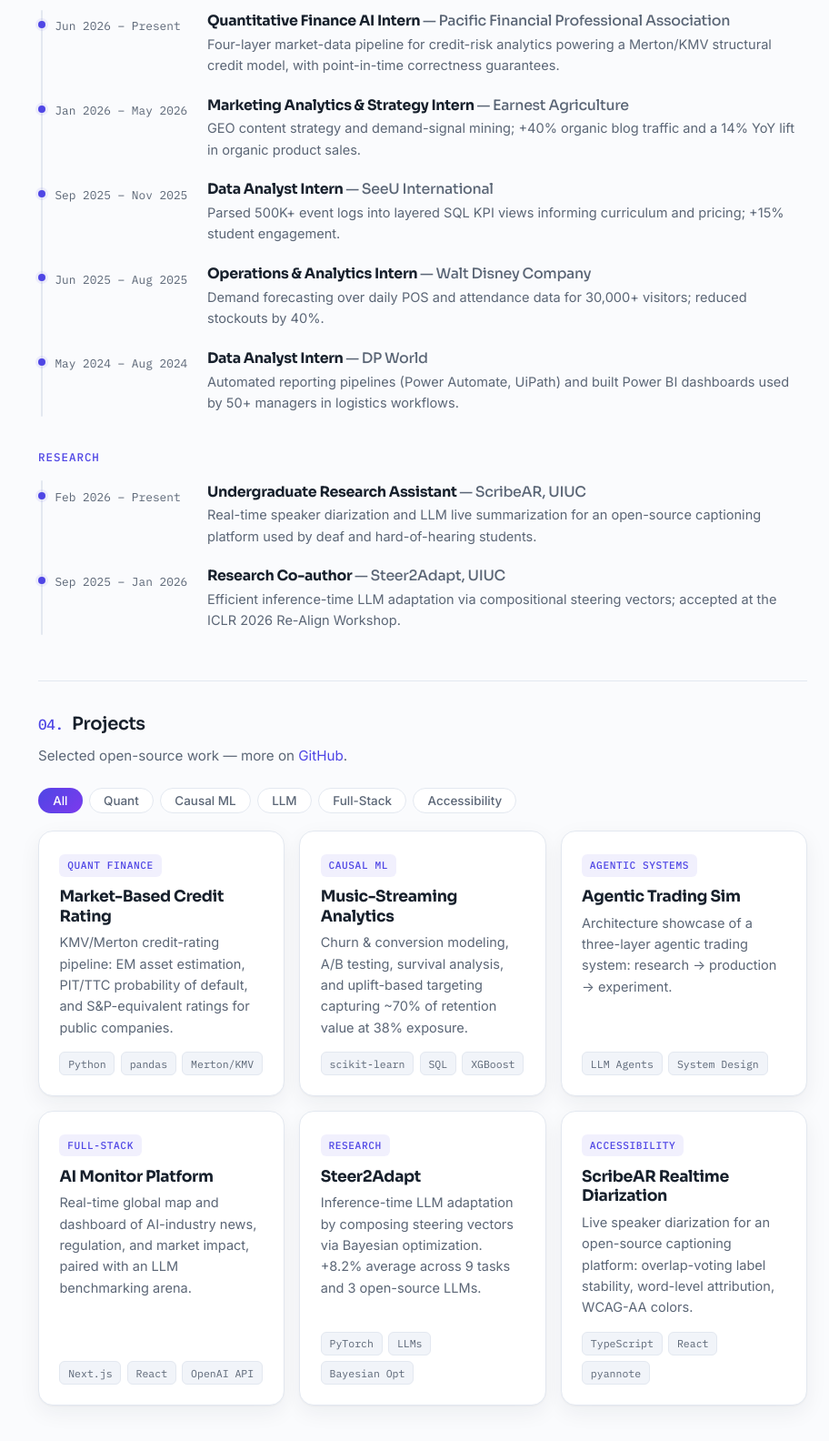
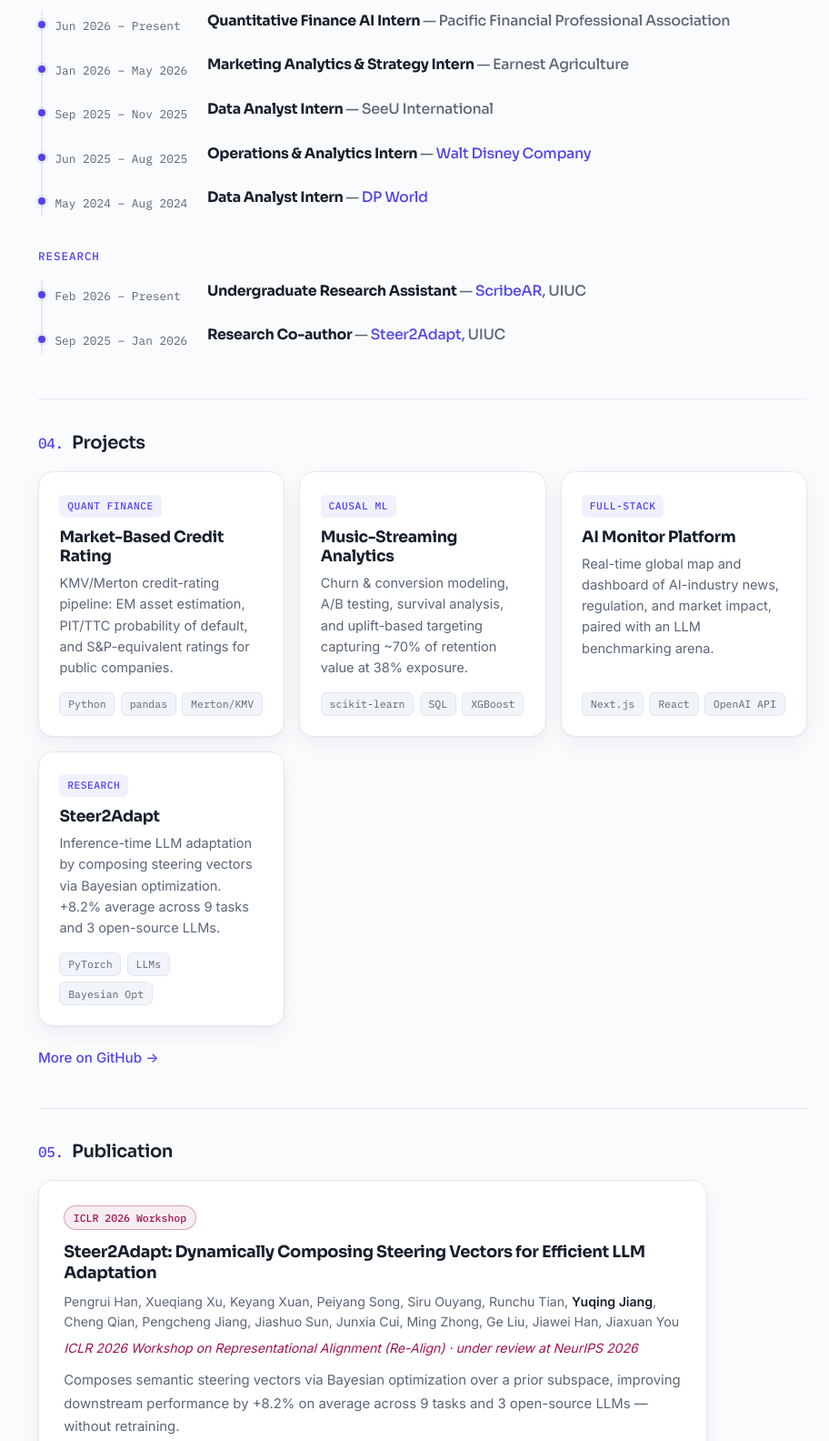
Before and after one commit to JackyJiang08/JackyJiang08.github.io, a plain HTML site: page index.html in a window 1280 px wide. Shown: the part 1153-2737 px from the top of the page at 91% size, without its empty margins (368-1280 px from the left). Drawn offline with Linux system fonts and the light colour scheme.

Commit message:
content: timeline-only experience, 4 curated projects, expanded skills

```diff
--- a/css/sections.css
+++ b/css/sections.css
@@ -268,6 +268,15 @@
   gap: 1rem;
 }
 
+.more-link-row {
+  margin-top: 1.3rem;
+}
+
+.more-link {
+  font-size: 0.95rem;
+  font-weight: 500;
+}
+
 /* ---------- Experience timeline ---------- */
 .timeline-group {
   font-family: var(--font-mono);
--- a/index.html
+++ b/index.html
@@ -204,50 +204,30 @@
             <div class="timeline-when">Jun 2026 &ndash; Present</div>
             <div class="timeline-what">
               <h4>Quantitative Finance AI Intern <span class="org">&mdash; Pacific Financial Professional Association</span></h4>
-              <p>
-                Four-layer market-data pipeline for credit-risk analytics powering a
-                Merton/KMV structural credit model, with point-in-time correctness guarantees.
-              </p>
             </div>
           </li>
           <li class="timeline-item">
             <div class="timeline-when">Jan 2026 &ndash; May 2026</div>
             <div class="timeline-what">
               <h4>Marketing Analytics &amp; Strategy Intern <span class="org">&mdash; Earnest Agriculture</span></h4>
-              <p>
-                GEO content strategy and demand-signal mining; +40% organic blog
-                traffic and a 14% YoY lift in organic product sales.
-              </p>
             </div>
           </li>
           <li class="timeline-item">
             <div class="timeline-when">Sep 2025 &ndash; Nov 2025</div>
             <div class="timeline-what">
               <h4>Data Analyst Intern <span class="org">&mdash; SeeU International</span></h4>
-              <p>
-                Parsed 500K+ event logs into layered SQL KPI views informing
-                curriculum and pricing; +15% student engagement.
-              </p>
             </div>
           </li>
           <li class="timeline-item">
             <div class="timeline-when">Jun 2025 &ndash; Aug 2025</div>
             <div class="timeline-what">
-              <h4>Operations &amp; Analytics Intern <span class="org">&mdash; Walt Disney Company</span></h4>
-              <p>
-                Demand forecasting over daily POS and attendance data for 30,000+
-                visitors; reduced stockouts by 40%.
-              </p>
+              <h4>Operations &amp; Analytics Intern <span class="org">&mdash; <a href="https://thewaltdisneycompany.com/" target="_blank" rel="noopener">Walt Disney Company</a></span></h4>
             </div>
           </li>
           <li class="timeline-item">
             <div class="timeline-when">May 2024 &ndash; Aug 2024</div>
             <div class="timeline-what">
-              <h4>Data Analyst Intern <span class="org">&mdash; DP World</span></h4>
-              <p>
-                Automated reporting pipelines (Power Automate, UiPath) and built
-                Power BI dashboards used by 50+ managers in logistics workflows.
-              </p>
+              <h4>Data Analyst Intern <span class="org">&mdash; <a href="https://www.dpworld.com/" target="_blank" rel="noopener">DP World</a></span></h4>
             </div>
           </li>
         </ul>
@@ -257,21 +237,13 @@
           <li class="timeline-item">
             <div class="timeline-when">Feb 2026 &ndash; Present</div>
             <div class="timeline-what">
-              <h4>Undergraduate Research Assistant <span class="org">&mdash; ScribeAR, UIUC</span></h4>
-              <p>
-                Real-time speaker diarization and LLM live summarization for an
-                open-source captioning platform used by deaf and hard-of-hearing students.
-              </p>
+              <h4>Undergraduate Research Assistant <span class="org">&mdash; <a href="https://github.com/JackyJiang08/ScribeAR-Realtime-Diarization" target="_blank" rel="noopener">ScribeAR</a>, UIUC</span></h4>
             </div>
           </li>
           <li class="timeline-item">
             <div class="timeline-when">Sep 2025 &ndash; Jan 2026</div>
             <div class="timeline-what">
-              <h4>Research Co-author <span class="org">&mdash; Steer2Adapt, UIUC</span></h4>
-              <p>
-                Efficient inference-time LLM adaptation via compositional steering
-                vectors; accepted at the ICLR 2026 Re-Align Workshop.
-              </p>
+              <h4>Research Co-author <span class="org">&mdash; <a href="https://arxiv.org/abs/2602.07276" target="_blank" rel="noopener">Steer2Adapt</a>, UIUC</span></h4>
             </div>
           </li>
         </ul>
@@ -280,17 +252,8 @@
       <!-- Projects -->
       <section id="projects" class="section reveal">
         <h2><span class="section-index">04.</span> Projects</h2>
-        <p class="section-sub">Selected open-source work &mdash; more on <a href="https://github.com/JackyJiang08" target="_blank" rel="noopener">GitHub</a>.</p>
-        <div class="filter-chips" role="toolbar" aria-label="Filter projects by domain" id="project-filters">
-          <button type="button" class="chip active" data-filter="all" aria-pressed="true">All</button>
-          <button type="button" class="chip" data-filter="quant" aria-pressed="false">Quant</button>
-          <button type="button" class="chip" data-filter="causal" aria-pressed="false">Causal ML</button>
-          <button type="button" class="chip" data-filter="llm" aria-pressed="false">LLM</button>
-          <button type="button" class="chip" data-filter="fullstack" aria-pressed="false">Full-Stack</button>
-          <button type="button" class="chip" data-filter="accessibility" aria-pressed="false">Accessibility</button>
-        </div>
-        <div class="card-grid" id="project-grid">
-          <article class="card" data-domains="quant">
+        <div class="card-grid">
+          <article class="card">
             <div class="card-top">
               <span class="card-tag">Quant Finance</span>
             </div>
@@ -302,7 +265,7 @@
             <ul class="tech-badges"><li>Python</li><li>pandas</li><li>Merton/KMV</li></ul>
           </article>
 
-          <article class="card" data-domains="causal">
+          <article class="card">
             <div class="card-top">
               <span class="card-tag">Causal ML</span>
             </div>
@@ -314,19 +277,7 @@
             <ul class="tech-badges"><li>scikit-learn</li><li>SQL</li><li>XGBoost</li></ul>
           </article>
 
-          <article class="card" data-domains="quant llm">
-            <div class="card-top">
-              <span class="card-tag">Agentic Systems</span>
-            </div>
-            <h3><a href="https://github.com/JackyJiang08/Agentic-Trading-Sim" target="_blank" rel="noopener">Agentic Trading Sim</a></h3>
-            <p>
-              Architecture showcase of a three-layer agentic trading system:
-              research &rarr; production &rarr; experiment.
-            </p>
-            <ul class="tech-badges"><li>LLM Agents</li><li>System Design</li></ul>
-          </article>
-
-          <article class="card" data-domains="fullstack llm">
+          <article class="card">
             <div class="card-top">
               <span class="card-tag">Full-Stack</span>
             </div>
@@ -338,7 +289,7 @@
             <ul class="tech-badges"><li>Next.js</li><li>React</li><li>OpenAI API</li></ul>
           </article>
 
-          <article class="card" data-domains="llm">
+          <article class="card">
             <div class="card-top">
               <span class="card-tag">Research</span>
             </div>
@@ -349,19 +300,10 @@
             </p>
             <ul class="tech-badges"><li>PyTorch</li><li>LLMs</li><li>Bayesian Opt</li></ul>
           </article>
-
-          <article class="card" data-domains="accessibility fullstack">
-            <div class="card-top">
-              <span class="card-tag">Accessibility</span>
-            </div>
-            <h3><a href="https://github.com/JackyJiang08/ScribeAR-Realtime-Diarization" target="_blank" rel="noopener">ScribeAR Realtime Diarization</a></h3>
-            <p>
-              Live speaker diarization for an open-source captioning platform:
-              overlap-voting label stability, word-level attribution, WCAG-AA colors.
-            </p>
-            <ul class="tech-badges"><li>TypeScript</li><li>React</li><li>pyannote</li></ul>
-          </article>
         </div>
+        <p class="more-link-row">
+          <a class="more-link" href="https://github.com/JackyJiang08" target="_blank" rel="noopener">More on GitHub &rarr;</a>
+        </p>
       </section>
 
       <!-- Publication -->
@@ -399,14 +341,15 @@
             <h3>Machine Learning / AI</h3>
             <ul class="tech-badges lg">
               <li>PyTorch</li><li>CUDA</li><li>scikit-learn</li><li>XGBoost</li>
-              <li>LLMs</li><li>PEFT</li><li>RAG</li><li>LangChain</li><li>CrewAI</li>
+              <li>LightGBM</li><li>CatBoost</li><li>SMOTE</li><li>LLMs</li>
+              <li>PEFT</li><li>RAG</li><li>Prompt Engineering</li>
             </ul>
           </div>
           <div class="skill-group">
             <h3>Programming &amp; Analytics</h3>
             <ul class="tech-badges lg">
-              <li>Python</li><li>SQL</li><li>Java</li><li>C++</li>
-              <li>Power BI</li><li>Tableau</li><li>Git</li><li>Pandas / NumPy</li>
+              <li>Python (pandas, NumPy, Matplotlib)</li><li>SQL</li><li>Java</li>
+              <li>C++</li><li>Power BI</li><li>Tableau</li><li>Git</li>
             </ul>
           </div>
           <div class="skill-group">
@@ -414,6 +357,13 @@
             <ul class="tech-badges lg">
               <li>A/B Testing</li><li>Survival Analysis</li><li>Uplift Modeling</li>
               <li>Causal ML</li><li>Time Series</li>
+            </ul>
+          </div>
+          <div class="skill-group">
+            <h3>Automation &amp; AI Tooling</h3>
+            <ul class="tech-badges lg">
+              <li>LangChain</li><li>CrewAI</li><li>n8n</li><li>Streamlit</li>
+              <li>Power Automate</li><li>UiPath</li><li>BeautifulSoup</li>
             </ul>
           </div>
         </div>
--- a/js/main.js
+++ b/js/main.js
@@ -175,47 +175,6 @@
   select("all");
 })();
 
-// Project filter chips: buttons toggle which cards are visible, matched via
-// data-domains on the cards. Keyboard: chips are real buttons (Enter/Space
-// native) and Left/Right arrows move focus within the toolbar.
-(function () {
-  const bar = document.getElementById("project-filters");
-  const grid = document.getElementById("project-grid");
-  if (!bar || !grid) return;
-  const chips = Array.from(bar.querySelectorAll(".chip"));
-  const cards = Array.from(grid.querySelectorAll(".card"));
-
-  function applyFilter(filter) {
-    chips.forEach((c) => {
-      const on = c.dataset.filter === filter;
-      c.classList.toggle("active", on);
-      c.setAttribute("aria-pressed", String(on));
-    });
-    cards.forEach((card) => {
-      const domains = (card.dataset.domains || "").split(/\s+/);
-      card.hidden = filter !== "all" && !domains.includes(filter);
-    });
-  }
-
-  bar.addEventListener("click", (e) => {
-    const chip = e.target.closest(".chip");
-    if (chip) applyFilter(chip.dataset.filter);
-  });
-
-  bar.addEventListener("keydown", (e) => {
-    if (e.key !== "ArrowRight" && e.key !== "ArrowLeft") return;
-    const i = chips.indexOf(document.activeElement);
-    if (i === -1) return;
-    e.preventDefault();
-    const next = e.key === "ArrowRight"
-      ? (i + 1) % chips.length
-      : (i - 1 + chips.length) % chips.length;
-    chips[next].focus();
-  });
-
-  applyFilter("all");
-})();
-
 // Footer year
 (function () {
   const yearEl = document.getElementById("year");
```
